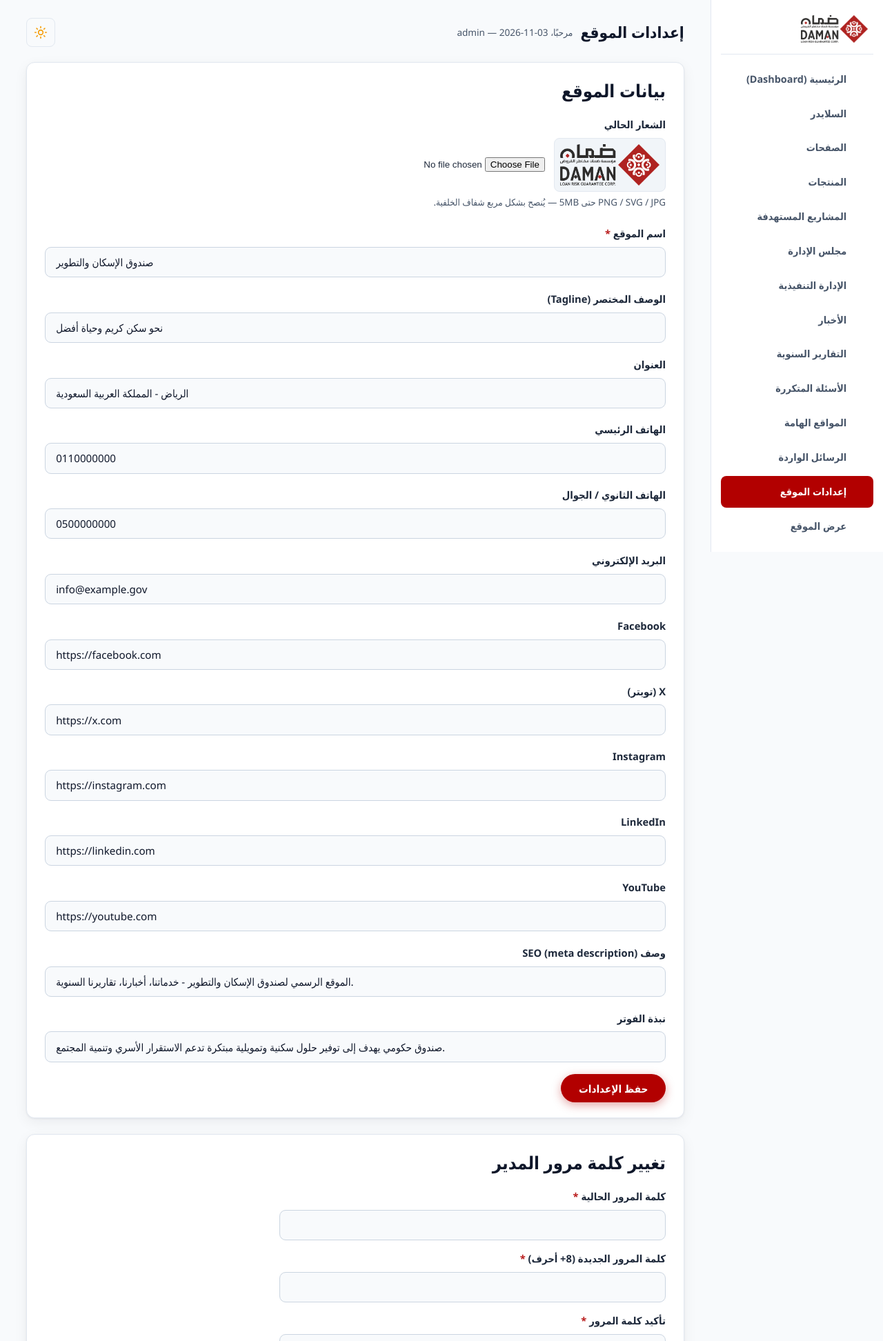
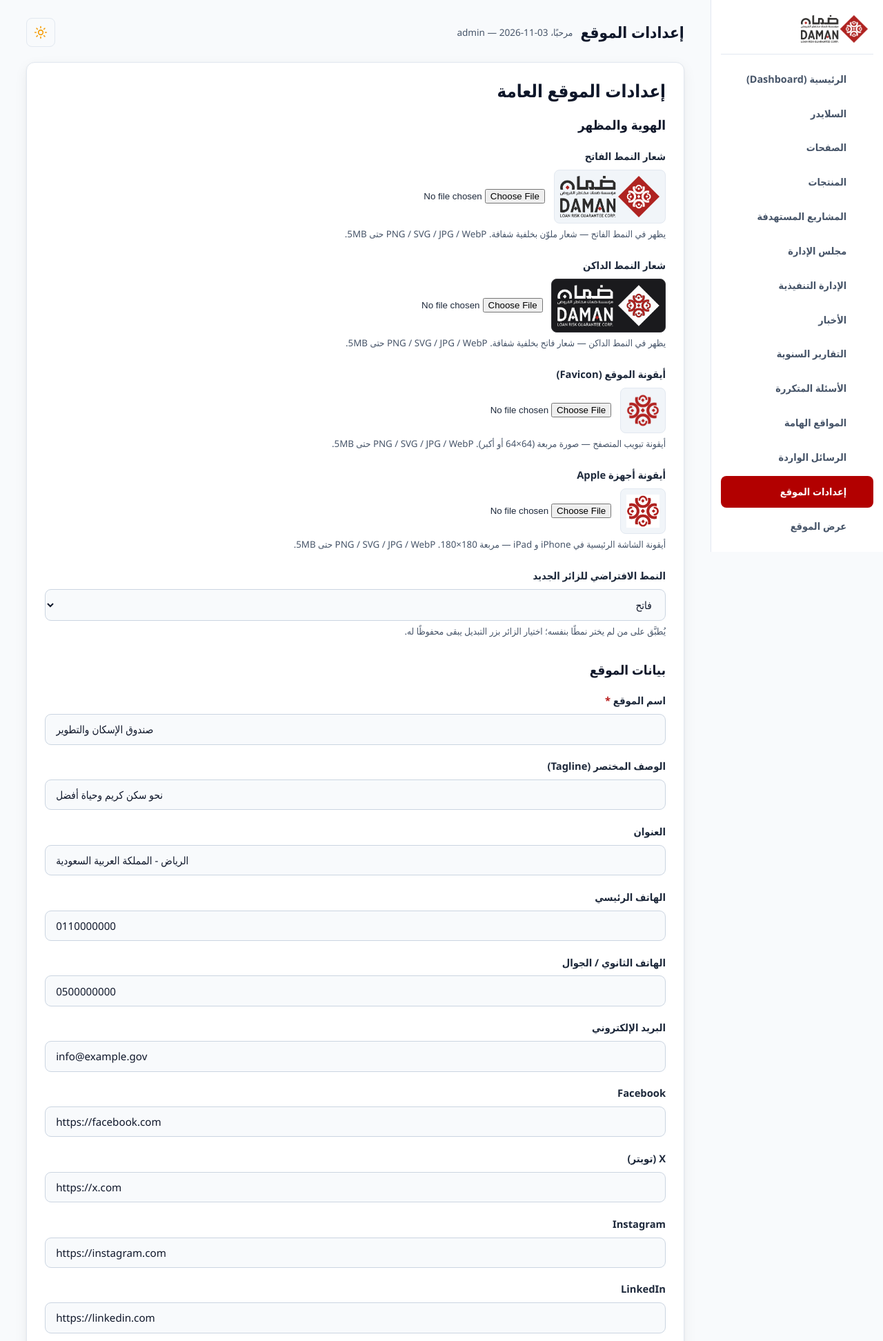
Before and after one commit to h-phsoft/Daman-Site, a PHP site: page /admin/settings.php in a window 1280 px wide. Shown: the top 1944 px of the page at 69% size. Run offline with PHP 8.4, Linux system fonts and the light colour scheme; a user stored in the database is signed in; data comes from the database, SQL or seed files in the repository; both versions use the stored data as it was after the commit; some libraries are stand-ins or nearby versions; some web fonts are replaced.

Commit message:
Move logos, icons and default theme into the settings table
Everything an admin may change now lives in the settings table and is
edited from the admin settings page; config.php keeps only paths.

- New settings: logo_light, logo_dark, favicon, apple_touch_icon (file
  names in the brand upload folder) and default_theme (light/dark).
  LOGO_LIGHT, LOGO_DARK and DEFAULT_THEME are removed from config.php,
  and the 'logo' upload type becomes 'brand' (same img folder).
- The four default files move from assets/img to uploads/img and are
  seeded by name.
- Settings page: a "branding and appearance" section with an upload
  and preview for each file (the dark logo previews on a dark
  background) and a default-theme select. Replacing a file deletes the
  old one unless another branding setting still uses it. The success
  message is no longer shown when a field failed.
- brand_logo(): if one logo is missing the other is used for both
  modes; if both are missing the site name is shown as text.
  favicon_links() skips icons whose file is missing.
- database/migrations/2026-11-03-branding-settings.sql adds the new
  keys, carries an old single custom logo over to both modes, and
  removes the old 'logo' key. Safe to run more than once.

Co-Authored-By: Claude Opus 5.5 <noreply@anthropic.com>
Claude-Session: https://claude.ai/code/session_0151i7LtWdmSwBc3KorAfTEE

```diff
--- a/admin/settings.php
+++ b/admin/settings.php
@@ -1,6 +1,8 @@
 <?php
 /**
- * إعدادات الموقع: الشعار، الاسم، العنوان، الهواتف، البريد، السوشيال، SEO + تغيير كلمة المرور.
+ * إعدادات الموقع: الهوية (الشعاران، الأيقونتان، النمط الافتراضي)، الاسم، العنوان،
+ * الهواتف، البريد، السوشيال، SEO + تغيير كلمة المرور.
+ * كل ما يغيّره المستخدم يُحفظ في جدول settings؛ الملفات تُخزَّن بأسمائها فقط.
  */
 declare(strict_types=1);
 
@@ -31,38 +33,53 @@ if ($_SERVER['REQUEST_METHOD'] === 'POST') {
     $action = $_POST['action'] ?? 'save_settings';
 
     if ($action === 'save_settings') {
+        $hadError = false;
         foreach ($TEXT_KEYS as $key => $label) {
             if (!array_key_exists($key, $_POST)) continue;
             $v = trim((string)$_POST[$key]);
             $isSocial = in_array($key, SOCIAL_KEYS, true);
             if ($isSocial && $v !== '' && !valid_url($v)) {
                 flash_set('error', "$label: رابط غير صالح.");
+                $hadError = true;
                 continue;
             }
             if ($key === 'email' && $v !== '' && !valid_email($v)) {
                 flash_set('error', 'البريد الإلكتروني غير صالح.');
+                $hadError = true;
                 continue;
             }
             if ($key === 'site_name' && $v === '') {
                 flash_set('error', 'اسم الموقع مطلوب.');
+                $hadError = true;
                 continue;
             }
             // تطبيع الروابط فقط؛ الاسم والعنوان والهاتف والبريد تُحفظ كما هي
             set_setting($key, $isSocial ? normalize_url_input($v) : $v);
         }
-        // رفع الشعار
-        if (!empty($_FILES['upload_logo']['name'])) {
-            [$ok, $res] = upload_file('upload_logo', 'logo', IMAGE_MIMES);
-            if ($ok) {
-                $old = setting('logo');
-                set_setting('logo', $res);
-                if ($old !== '') delete_upload($old, 'logo');
-                flash_set('success', 'تم تحديث الشعار.');
-            } else {
-                flash_set('error', 'الشعار: ' . $res);
+        // النمط الافتراضي للزائر الجديد
+        $theme = (string)($_POST['default_theme'] ?? '');
+        if ($theme === 'light' || $theme === 'dark') {
+            set_setting('default_theme', $theme);
+        }
+        // ملفات الهوية: الشعاران والأيقونتان (اسم الملف فقط في settings)
+        foreach (BRAND_FILE_SETTINGS as $key => $label) {
+            if (empty($_FILES['upload_' . $key]['name'])) continue;
+            [$ok, $res] = upload_file('upload_' . $key, 'brand', IMAGE_MIMES);
+            if (!$ok) {
+                flash_set('error', $label . ': ' . $res);
+                $hadError = true;
+                continue;
             }
+            $old = setting($key);
+            set_setting($key, $res);
+            // حذف الملف القديم ما لم يكن مستخدمًا في إعداد هوية آخر
+            $stillUsed = false;
+            foreach (array_keys(BRAND_FILE_SETTINGS) as $other) {
+                if ($other !== $key && setting($other) === $old) $stillUsed = true;
+            }
+            if ($old !== '' && !$stillUsed) delete_upload($old, 'brand');
         }
-        flash_set('success', 'تم حفظ الإعدادات.');
+        if (!$hadError) flash_set('success', 'تم حفظ الإعدادات.');
     } elseif ($action === 'change_password') {
         $cur  = (string)($_POST['current_password'] ?? '');
         $new  = (string)($_POST['new_password'] ?? '');
@@ -89,18 +106,47 @@ $ADMIN_ACTIVE = 'settings';
 require __DIR__ . '/_top.php';
 ?>
 <div class="panel">
-  <h2 style="margin-top:0">بيانات الموقع</h2>
+  <h2 style="margin-top:0">إعدادات الموقع العامة</h2>
   <form method="post" enctype="multipart/form-data">
     <?= csrf_field() ?><input type="hidden" name="action" value="save_settings">
     <div class="form-grid">
+      <h3 style="margin:0">الهوية والمظهر</h3>
+      <?php
+      $BRAND_HINTS = [
+          'logo_light'       => 'يظهر في النمط الفاتح — شعار ملوّن بخلفية شفافة.',
+          'logo_dark'        => 'يظهر في النمط الداكن — شعار فاتح بخلفية شفافة.',
+          'favicon'          => 'أيقونة تبويب المتصفح — صورة مربعة (64×64 أو أكبر).',
+          'apple_touch_icon' => 'أيقونة الشاشة الرئيسية في iPhone و iPad — مربعة 180×180.',
+      ];
+      foreach (BRAND_FILE_SETTINGS as $key => $label):
+          $file = setting($key);
+          $has  = upload_exists($file, 'brand');
+      ?>
+        <div>
+          <label for="s-<?= e($key) ?>"><?= e($label) ?></label>
+          <div style="display:flex;gap:.8rem;align-items:center;flex-wrap:wrap">
+            <span class="logo-preview<?= $key === 'logo_dark' ? ' on-dark' : '' ?><?= str_starts_with($key, 'logo') ? '' : ' is-icon' ?>">
+              <?php if ($has): ?>
+                <img src="<?= e(upload_url($file, 'brand')) ?>" alt="<?= e($label) ?>">
+              <?php else: ?>
+                <span style="color:var(--c-muted);font-size:.85rem">لا يوجد ملف</span>
+              <?php endif; ?>
+            </span>
+            <input type="file" id="s-<?= e($key) ?>" name="upload_<?= e($key) ?>" accept=".png,.jpg,.jpeg,.webp,.gif,.svg">
+          </div>
+          <small style="color:var(--c-muted)"><?= e($BRAND_HINTS[$key]) ?> PNG / SVG / JPG / WebP حتى 5MB.</small>
+        </div>
+      <?php endforeach; ?>
       <div>
-        <label>الشعار الحالي</label>
-        <div style="display:flex;gap:.8rem;align-items:center">
-          <span class="logo-preview"><?= brand_logo('الشعار') ?></span>
-          <input type="file" name="upload_logo" accept=".jpg,.jpeg,.png,.webp,.svg">
-        </div>
-        <small style="color:var(--c-muted)">PNG / SVG / JPG حتى 5MB — يُنصح بشكل مربع شفاف الخلفية.</small>
+        <label for="s-default_theme">النمط الافتراضي للزائر الجديد</label>
+        <select id="s-default_theme" name="default_theme">
+          <option value="light"<?= default_theme() === 'light' ? ' selected' : '' ?>>فاتح</option>
+          <option value="dark"<?= default_theme() === 'dark' ? ' selected' : '' ?>>داكن</option>
+        </select>
+        <small style="color:var(--c-muted)">يُطبَّق على من لم يختر نمطًا بنفسه؛ اختيار الزائر بزر التبديل يبقى محفوظًا له.</small>
       </div>
+
+      <h3 style="margin:.6rem 0 0">بيانات الموقع</h3>
       <?php foreach ($TEXT_KEYS as $key => $label): ?>
         <div>
           <label<?= $key === 'site_name' ? ' class="req"' : '' ?> for="s-<?= e($key) ?>"><?= e($label) ?></label>
--- a/assets/css/admin.css
+++ b/assets/css/admin.css
@@ -40,6 +40,8 @@ table.data img.row-thumb { width:56px; height:40px; object-fit:cover; border-rad
 .login-card .logo-center img { width:auto; height:80px; }
 .logo-preview { display:inline-flex; background:var(--c-surface); border-radius:8px; padding:8px; border:1px solid var(--c-line); }
 .logo-preview img { width:auto; height:60px; }
+.logo-preview.on-dark { background:#1A1A1D; border-color:#333338; } /* معاينة شعار النمط الداكن على خلفية داكنة دائمًا */
+.logo-preview.is-icon img { height:48px; }
 .toolbar-forms { display:flex; gap:.6rem; align-items:center; flex-wrap:wrap; margin-bottom:1rem; }
 .inline-form { display:inline; }
 .tox-tinymce { border-radius:9px !important; }
--- a/assets/css/style.css
+++ b/assets/css/style.css
@@ -112,6 +112,8 @@ h2 { font-size: clamp(1.25rem, 2.4vw, 1.6rem); }
 .brand { display: flex; align-items: center; gap: .7rem; margin-inline-end: auto; }
 .brand img { width: 54px; height: 54px; }
 .brand img.brand-logo { width: auto; height: 54px; object-fit: contain; }
+/* عند عدم وجود أي شعار يظهر اسم الموقع نصًا مكانه */
+.brand-fallback { color: var(--c-heading); font-weight: 700; font-size: 1.1rem; line-height: 1.3; }
 /* الشعار حسب النمط: logow.png للداكن، logo.png للفاتح */
 .logo-light { display: none !important; }
 html.light .logo-light { display: block !important; }
--- a/config.php
+++ b/config.php
@@ -47,24 +47,18 @@ const UPLOAD_DIRS = [
     'executives' => 'team',      // صور الإدارة التنفيذية
     'links'      => 'links',     // شعارات المواقع الهامة
     'reports'    => 'reports',   // ملفات التقارير السنوية (PDF)
-    'logo'       => 'img',       // الشعار المخصص المرفوع من الإعدادات
+    'brand'      => 'img',       // الشعاران والأيقونتان (تُدار من صفحة الإعدادات)
 ];
 
 // مجلد الأصول الثابتة (CSS/JS/صور) بالنسبة إلى BASE_URL
 define('ASSETS_URL', 'assets');
 
-// مجلد الصور الافتراضية (الشعار، الأيقونة، والصور البديلة عند عدم وجود صورة) داخل الأصول
+// مجلد الصور البديلة (تُعرض عند عدم وجود صورة) داخل الأصول
 define('DEFAULT_IMG_DIR', 'img');
 
-/* ------------------------------------------------------------------ */
-/* الشعار والنمط                                                       */
-/* ------------------------------------------------------------------ */
-// ملفا الشعار داخل DEFAULT_IMG_DIR: واحد لكل نمط
-define('LOGO_LIGHT', 'logo.png');   // للنمط الفاتح (شعار ملوّن على خلفية فاتحة)
-define('LOGO_DARK',  'logow.png');  // للنمط الداكن (شعار أبيض على خلفية داكنة)
-
-// النمط الافتراضي للزائر الجديد: 'light' أو 'dark'
-define('DEFAULT_THEME', 'light');
+// ملاحظة: الشعاران والأيقونتان والنمط الافتراضي في جدول settings
+// (logo_light, logo_dark, favicon, apple_touch_icon, default_theme)
+// ويُغيَّرون من صفحة «إعدادات الموقع» في لوحة التحكم.
 
 /* ------------------------------------------------------------------ */
 /* البيئة: development | production                                    */
--- a/includes/functions.php
+++ b/includes/functions.php
@@ -445,14 +445,17 @@ function emit_security_headers(): void
    الافتراضي داكن، ويُحفظ اختيار الزائر في المتصفح (localStorage + Cookie).
    ========================================================================== */
 
-/** النمط الحالي: اختيار الزائر المحفوظ في الكوكي، وإلا DEFAULT_THEME من config.php. */
+/** النمط الافتراضي للزائر الجديد (إعداد default_theme من لوحة التحكم). */
+function default_theme(): string
+{
+    return setting('default_theme', 'light') === 'dark' ? 'dark' : 'light';
+}
+
+/** النمط الحالي: اختيار الزائر المحفوظ في الكوكي، وإلا النمط الافتراضي. */
 function current_theme(): string
 {
     $t = $_COOKIE['site_theme'] ?? '';
-    if ($t !== 'light' && $t !== 'dark') {
-        $t = DEFAULT_THEME === 'dark' ? 'dark' : 'light';
-    }
-    return $t;
+    return ($t === 'light' || $t === 'dark') ? $t : default_theme();
 }
 
 /** صنف وسم <html>: يُطبَّق النمط من الخادم مباشرة فلا يظهر وميض حتى دون JavaScript. */
@@ -504,31 +507,49 @@ function theme_toggle_button(): string
 HTML;
 }
 
+/** إعدادات ملفات الهوية (أسماء ملفات في مجلد brand) مع عناوينها في لوحة التحكم. */
+const BRAND_FILE_SETTINGS = [
+    'logo_light'       => 'شعار النمط الفاتح',
+    'logo_dark'        => 'شعار النمط الداكن',
+    'favicon'          => 'أيقونة الموقع (Favicon)',
+    'apple_touch_icon' => 'أيقونة أجهزة Apple',
+];
+
 /**
- * الشعار حسب النمط: LOGO_LIGHT للفاتح و LOGO_DARK للداكن (من config.php).
- * إن رفع المدير شعارًا مخصصًا من الإعدادات يُعرض هو في النمطين.
+ * الشعار حسب النمط: إعداد logo_light للفاتح و logo_dark للداكن.
+ * إن غاب أحدهما يُستخدم الآخر في النمطين، وإن غاب كلاهما يُعرض اسم الموقع نصًا.
  */
 function brand_logo(string $alt, string $class = ''): string
 {
-    $custom = (string) setting('logo', '');
-    $cls = trim('brand-logo ' . $class);
-    if (upload_exists($custom, 'logo')) {
-        return '<img class="' . e($cls) . '" src="' . e(upload_url($custom, 'logo')) . '" alt="' . e($alt) . '">';
+    $cls   = trim('brand-logo ' . $class);
+    $light = upload_exists(setting('logo_light'), 'brand') ? setting('logo_light') : '';
+    $dark  = upload_exists(setting('logo_dark'), 'brand') ? setting('logo_dark') : '';
+    if ($light === '' && $dark === '') {
+        return '<span class="brand-fallback">' . e(setting('site_name', 'الصندوق')) . '</span>';
     }
-    $img = function (string $file, string $mode) use ($cls, $alt): string {
+    $img = function (string $file, string $extraClass) use ($cls, $alt): string {
         // الأبعاد من الملف نفسه حتى تبقى صحيحة لو استُبدل الشعار
-        $size = @getimagesize(ROOT_PATH . '/' . ASSETS_URL . '/' . DEFAULT_IMG_DIR . '/' . $file);
+        $size = @getimagesize(upload_path($file, 'brand'));
         $wh = $size ? ' width="' . (int)$size[0] . '" height="' . (int)$size[1] . '"' : '';
-        return '<img class="' . e($cls . ' logo-' . $mode) . '" src="' . e(asset(DEFAULT_IMG_DIR . '/' . $file)) . '" alt="' . e($alt) . '"' . $wh . '>';
+        return '<img class="' . e(trim($cls . ' ' . $extraClass)) . '" src="' . e(upload_url($file, 'brand')) . '" alt="' . e($alt) . '"' . $wh . '>';
     };
-    return $img(LOGO_LIGHT, 'light') . $img(LOGO_DARK, 'dark');
+    if ($light === '' || $dark === '' || $light === $dark) {
+        return $img($light !== '' ? $light : $dark, ''); // شعار واحد للنمطين
+    }
+    return $img($light, 'logo-light') . $img($dark, 'logo-dark');
 }
 
-/** أيقونة الموقع (favicon) وأيقونة أجهزة Apple — نفس أيقونات البوابة. */
+/** أيقونة الموقع وأيقونة أجهزة Apple (إعدادا favicon و apple_touch_icon). */
 function favicon_links(): string
 {
-    $fav = e(asset(DEFAULT_IMG_DIR . '/favicon.png'));
-    return '<link rel="icon" type="image/png" sizes="64x64" href="' . $fav . '">' . "\n"
-         . '<link rel="shortcut icon" type="image/png" href="' . $fav . '">' . "\n"
-         . '<link rel="apple-touch-icon" sizes="180x180" href="' . e(asset(DEFAULT_IMG_DIR . '/apple-touch-icon.png')) . '">';
+    $out = [];
+    if (upload_exists(setting('favicon'), 'brand')) {
+        $fav = e(upload_url(setting('favicon'), 'brand'));
+        $out[] = '<link rel="icon" href="' . $fav . '">';
+        $out[] = '<link rel="shortcut icon" href="' . $fav . '">';
+    }
+    if (upload_exists(setting('apple_touch_icon'), 'brand')) {
+        $out[] = '<link rel="apple-touch-icon" sizes="180x180" href="' . e(upload_url(setting('apple_touch_icon'), 'brand')) . '">';
+    }
+    return implode("\n", $out);
 }
```
Also changed, not shown: database/migrations/2026-11-03-branding-settings.sql (added, +26 -0 lines), database/schema.sql (+7 -1 lines).
